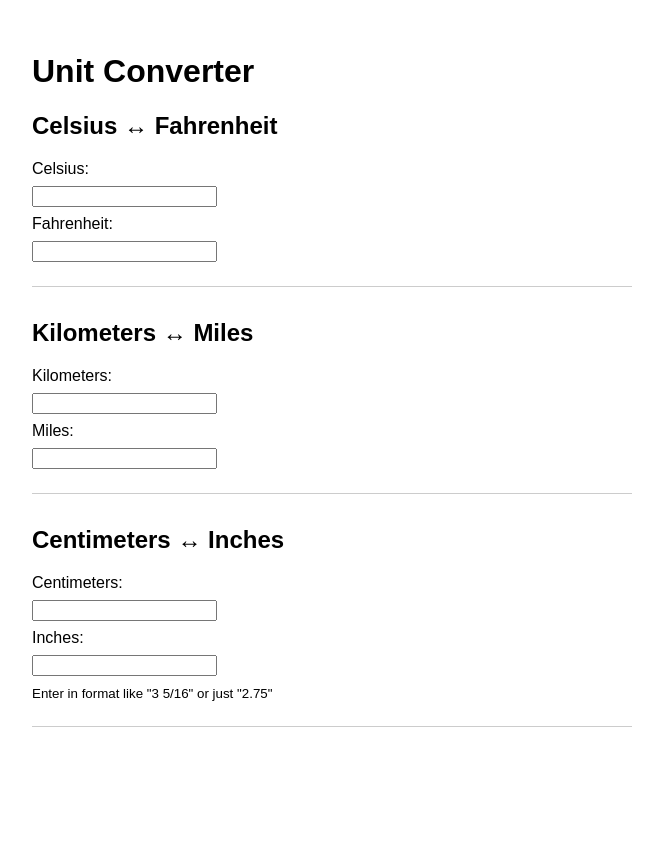
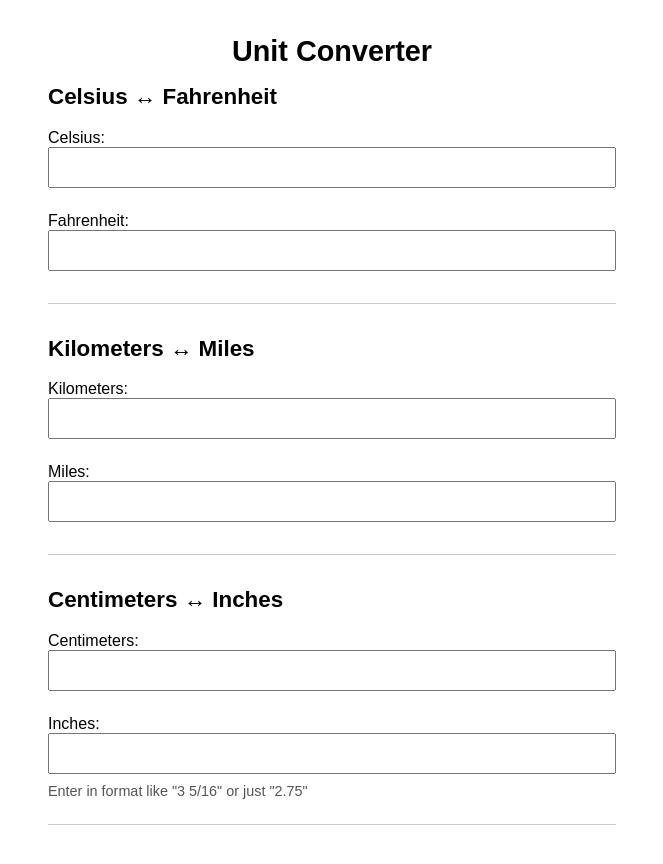
Before and after one commit to ZuluBravoBravo/Converter, a plain HTML site: page index.html in a window 1280 px wide. Shown: the whole page, without its empty margins (308-971 px from the left). Before the commit the page ends 800 px from the top, so only its background shows below. Drawn offline with Linux system fonts and the light colour scheme.

Commit message:
Update index.html

```diff
--- a/index.html
+++ b/index.html
@@ -1,24 +1,68 @@
-
 <!DOCTYPE html>
 <html lang="en">
 <head>
-  <meta charset="UTF-8">
+  <meta charset="UTF-8" />
   <title>Unit Converter</title>
+  <meta name="viewport" content="width=device-width, initial-scale=1.0" />
   <style>
+    * {
+      box-sizing: border-box;
+    }
+
     body {
       font-family: sans-serif;
+      margin: 0;
+      padding: 1rem;
       max-width: 600px;
-      margin: auto;
-      padding: 2rem;
+      margin-left: auto;
+      margin-right: auto;
     }
-    label, input {
-      display: block;
-      margin: 0.5rem 0;
+
+    h1 {
+      font-size: 1.8rem;
+      margin-bottom: 1rem;
+      text-align: center;
     }
+
     .converter {
       margin-bottom: 2rem;
       border-bottom: 1px solid #ccc;
       padding-bottom: 1rem;
+    }
+
+    .converter h2 {
+      font-size: 1.4rem;
+      margin-top: 1rem;
+    }
+
+    label {
+      display: block;
+      margin: 1rem 0 0.5rem;
+    }
+
+    input[type="number"],
+    input[type="text"] {
+      width: 100%;
+      padding: 0.5rem;
+      font-size: 1.1rem;
+      margin-bottom: 0.5rem;
+    }
+
+    small {
+      font-size: 0.9rem;
+      color: #555;
+    }
+
+    @media (max-width: 480px) {
+      body {
+        padding: 0.75rem;
+      }
+      h1 {
+        font-size: 1.5rem;
+      }
+      .converter h2 {
+        font-size: 1.2rem;
+      }
     }
   </style>
 </head>
@@ -92,9 +136,8 @@
           const totalInches = cm / 2.54;
           const inches = Math.floor(totalInches);
           const frac = totalInches - inches;
-
           const fraction = decimalToFraction(frac, 16);
-          inInput.value = `${inches} ${fraction}`;
+          inInput.value = `${inches} ${fraction}`.trim();
         }
       } else if (from === 'in') {
         const inchString = inInput.value.trim();
@@ -107,7 +150,6 @@
     }
 
     function parseInchString(str) {
-      // Accepts "3 5/16", "5/8", "2.75"
       let total = 0;
       const parts = str.split(" ");
       for (let part of parts) {
@@ -130,7 +172,6 @@
       const numerator = Math.round(decimal * denominator);
       if (numerator === 0) return "";
       if (numerator === denominator) return "1";
-
       return `${numerator}/${denominator}`;
     }
   </script>
```
